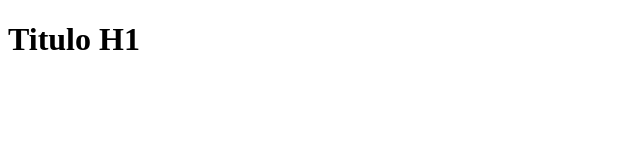
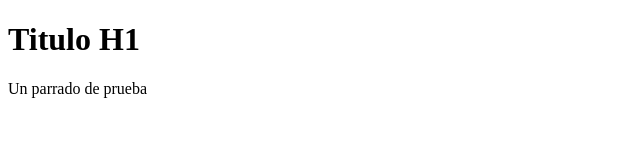
Before and after one commit to arorivegt/pagina-web-prueba, a plain HTML site: page index.html in a window 1280 px wide. Shown: the whole page, without its empty margins (0-640 px from the left). Drawn offline with Linux system fonts and the light colour scheme.

Commit message:
agregan parrafo
agregan parrafo

```diff
--- a/index.html
+++ b/index.html
@@ -8,5 +8,6 @@
 </head>
 <body>
 	<h1>Titulo H1</h1>
+	<P>Un parrado de prueba</P>
 </body>
 </html>
```
